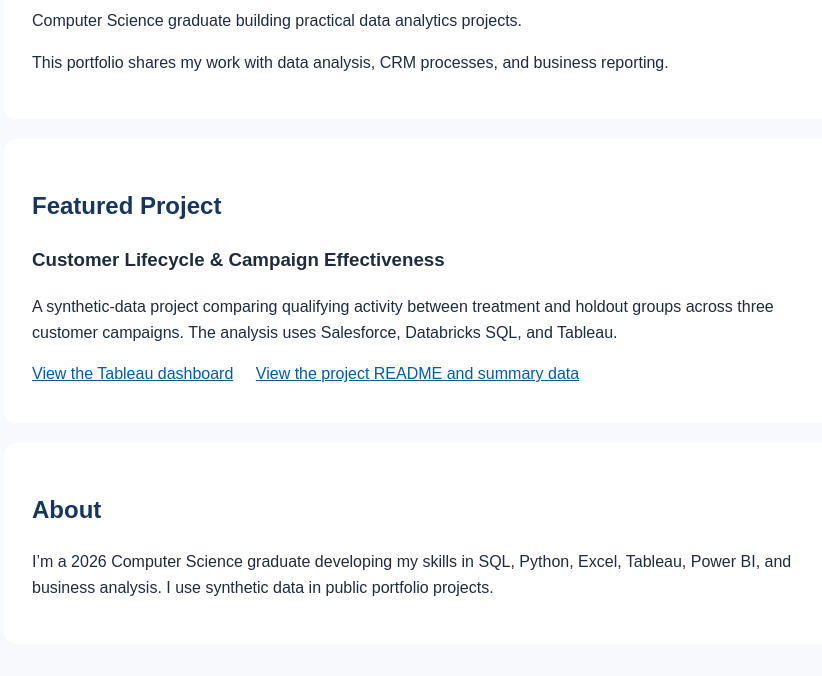
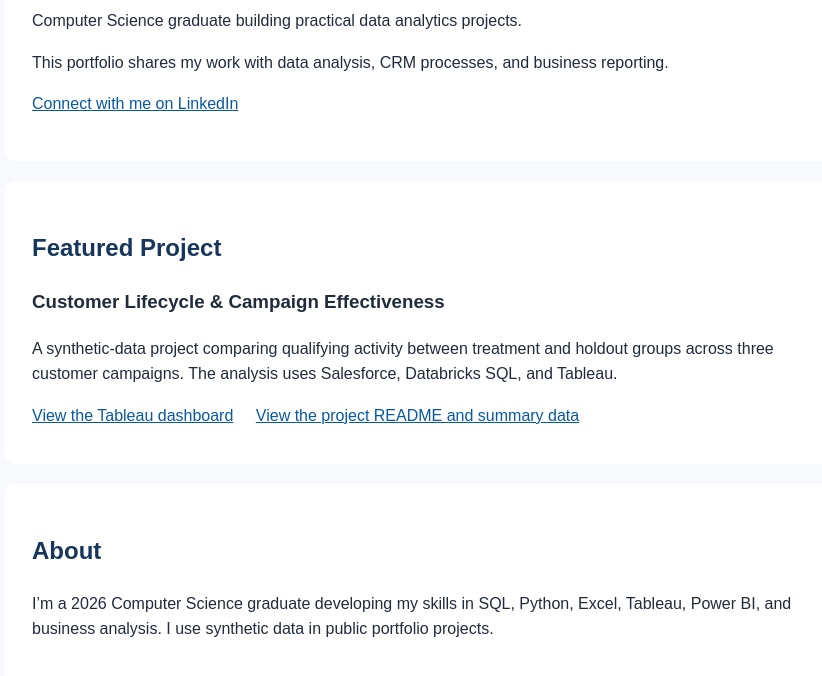
Before and after one commit to RodolfoFlores27/RodolfoFlores27.github.io, a plain HTML site: page index.html in a window 1280 px wide. Shown: the part 174-850 px from the top of the page, without its empty margins (211-1033 px from the left). Drawn offline with Linux system fonts and the light colour scheme.

Commit message:
Add LinkedIn contact link

```diff
--- a/index.html
+++ b/index.html
@@ -45,6 +45,7 @@
       This portfolio shares my work with data analysis, CRM processes,
       and business reporting.
     </p>
+      <p><a href="https://www.linkedin.com/in/rodolfo-flores-447491142/">Connect with me on LinkedIn</a></p>
   </header>
 
   <main>
```
